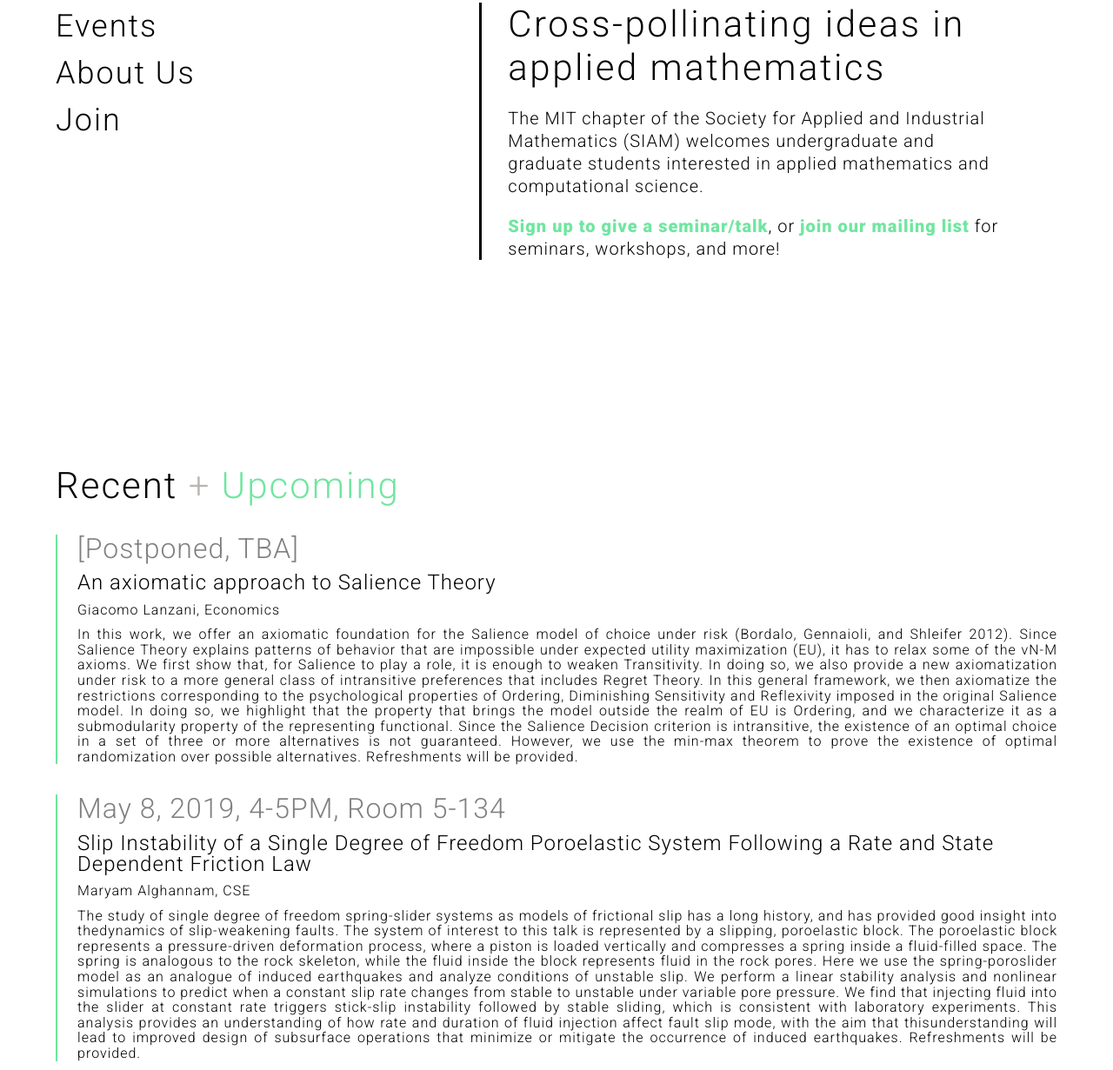
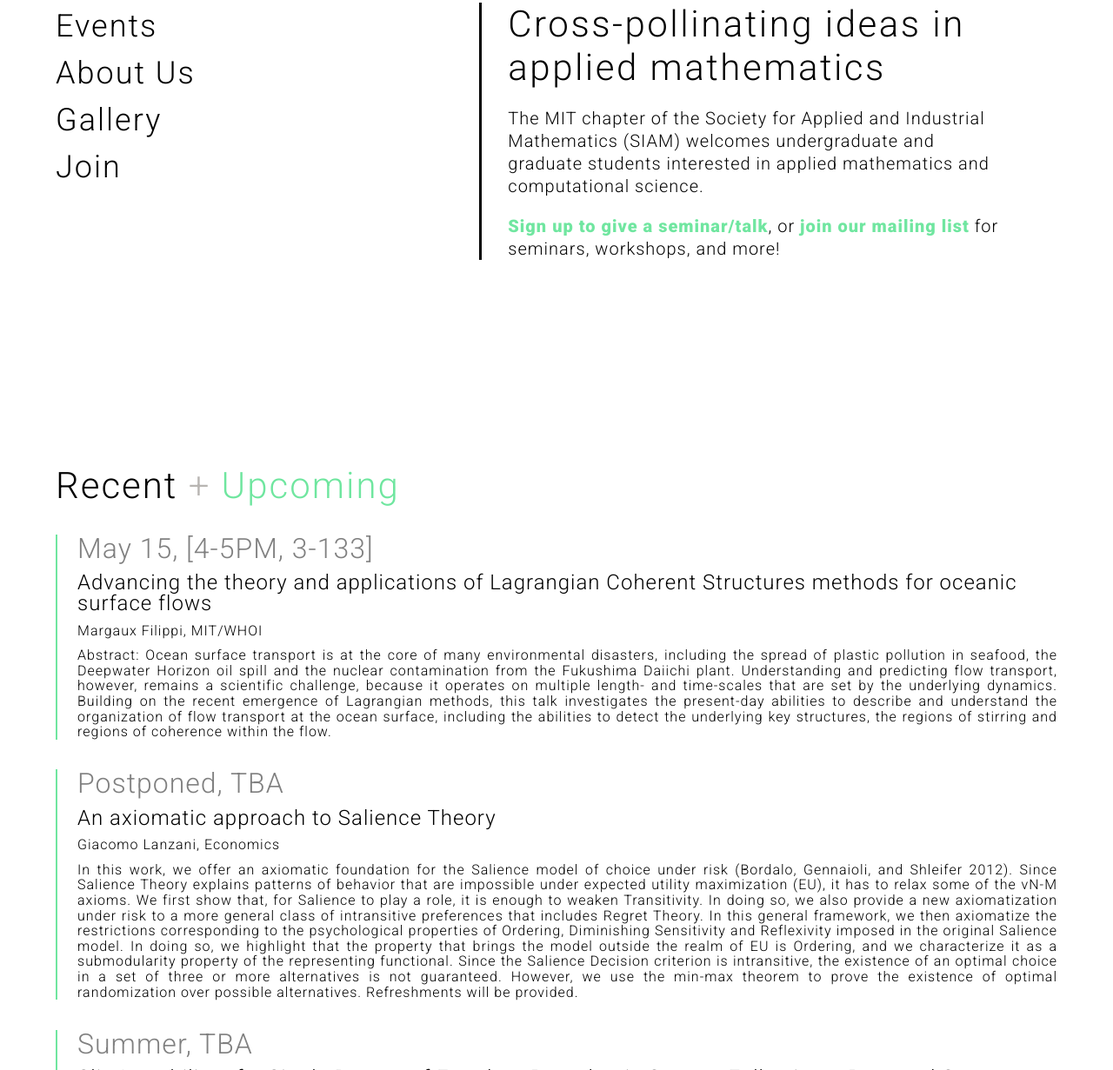
Before and after one commit to aaroncharous/SIAM_MIT_website, a plain HTML site: page index.html in a window 1280 px wide. Shown: the part 413-1644 px from the top of the page at 87% size. Drawn offline with Linux system fonts and the light colour scheme; a web font is replaced by a local one.

Commit message:
added Margaux's talk and gallery link to instagram

```diff
--- a/index.html
+++ b/index.html
@@ -62,6 +62,12 @@
         <div class="tile-content">
         <div class="table">
         <div class="table-cell">
+            <a href="https://www.instagram.com/mit.siam/">Gallery</a></div></div></div>
+        </div>
+        <div class="tile">
+        <div class="tile-content">
+        <div class="table">
+        <div class="table-cell">
             <a href="https://goo.gl/5mE4gw">Join</a></div></div></div>
         </div>
     </div>
@@ -70,7 +76,17 @@
   <div id="events"> Recent <span id='events-plus'>+</span> <span id="upcoming">Upcoming</span>
     <div class="event-container">
       <div class="upcoming-event-content">
-      <h2>[Postponed, TBA]</h2>
+      <h2>May 15, [4-5PM, 3-133]</h2>
+      <h3>Advancing the theory and applications of Lagrangian Coherent Structures methods for oceanic surface flows</h3>
+      <h4>Margaux Filippi, MIT/WHOI</h4>
+      <p>
+        Abstract: Ocean surface transport is at the core of many environmental disasters, including the spread of plastic pollution in seafood, the Deepwater Horizon oil spill and the nuclear contamination from the Fukushima Daiichi plant. Understanding and predicting flow transport, however, remains a scientific challenge, because it operates on multiple length- and time-scales that are set by the underlying dynamics. Building on the recent emergence of Lagrangian methods, this talk investigates the present-day abilities to describe and understand the organization of flow transport at the ocean surface, including the abilities to detect the underlying key structures, the regions of stirring and regions of coherence within the flow.
+      </p>
+      </div>
+    </div>
+    <div class="event-container">
+      <div class="upcoming-event-content">
+      <h2>Postponed, TBA</h2>
       <h3>An axiomatic approach to Salience Theory</h3>
       <h4>Giacomo Lanzani, Economics</h4>
       <p>In this work, we offer an axiomatic foundation for the Salience model of choice under risk (Bordalo, Gennaioli, and Shleifer 2012). Since Salience Theory explains patterns of behavior that are impossible under expected utility maximization (EU), it has to relax some of the vN-M axioms. We first show that, for Salience to play a role, it is enough to weaken Transitivity. In doing so, we also provide a new axiomatization under risk to a more general class of intransitive preferences that includes Regret Theory.
@@ -85,7 +101,7 @@
     </div>
     <div class="event-container">
       <div class="upcoming-event-content">
-      <h2>May 8, 2019, 4-5PM, Room 5-134</h2>
+      <h2>Summer, TBA</h2>
       <h3>Slip Instability of a Single Degree of Freedom Poroelastic System Following a Rate and State Dependent Friction Law</h3>
       <h4>Maryam Alghannam, CSE</h4>
       <p>The study of single degree of freedom spring-slider systems as models of frictional slip has a long history, and has provided good insight into thedynamics of slip-weakening faults. The system of interest to this talk is represented by a slipping, poroelastic block. The poroelastic block represents a pressure-driven deformation process, where a piston is loaded vertically and compresses a spring inside a fluid-filled space.  The spring is analogous to the rock skeleton, while the fluid inside the block represents fluid in the rock pores. Here  we  use  the  spring-poroslider  model  as  an  analogue  of induced earthquakes and analyze conditions of unstable slip.  We perform a linear stability  analysis and  nonlinear  simulations  to  predict  when  a  constant slip rate changes from stable to unstable under variable pore pressure.  We find that injecting fluid into the slider at constant rate triggers stick-slip instability followed by stable sliding, which is consistent with laboratory experiments. This  analysis  provides  an  understanding  of  how  rate  and duration of fluid injection affect fault slip mode, with the aim that thisunderstanding will lead to improved design of subsurface operations that minimize or mitigate the occurrence of induced earthquakes. Refreshments will be provided.
```
